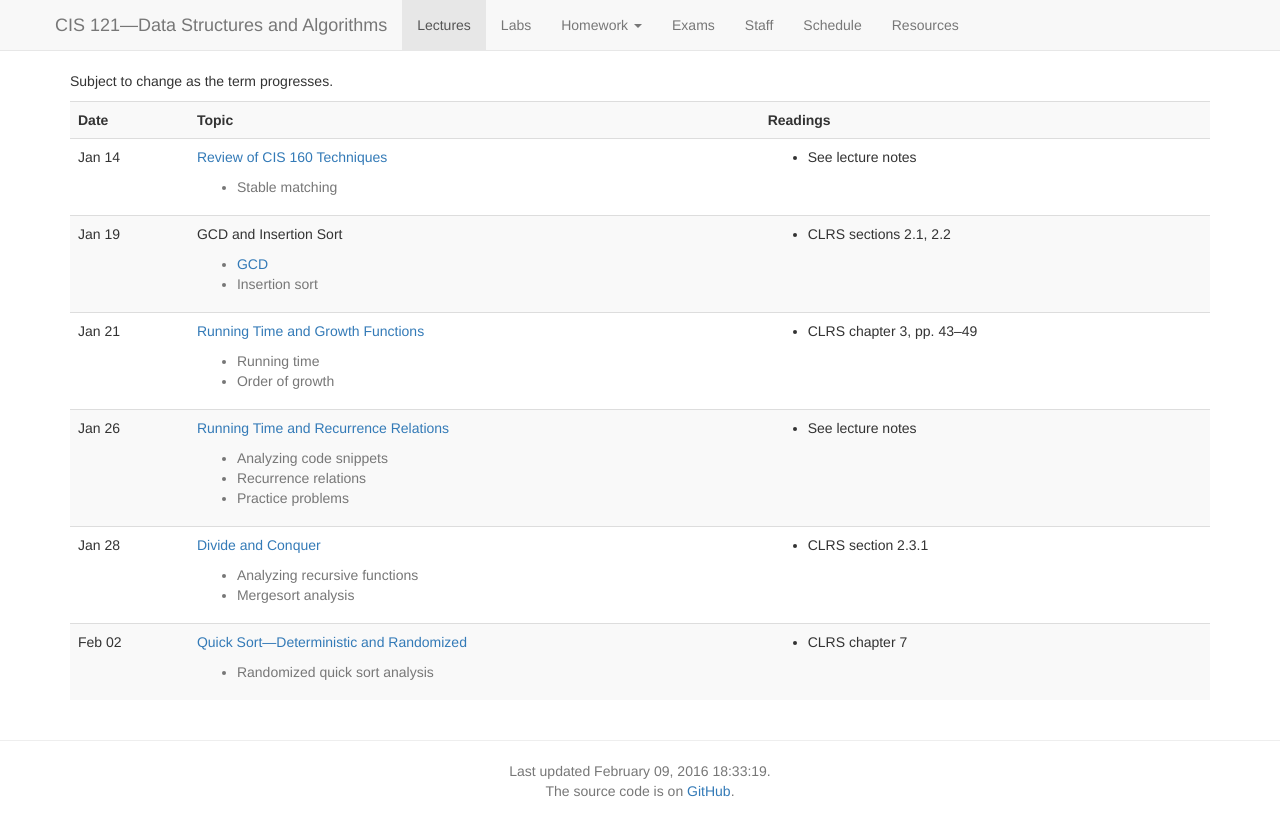
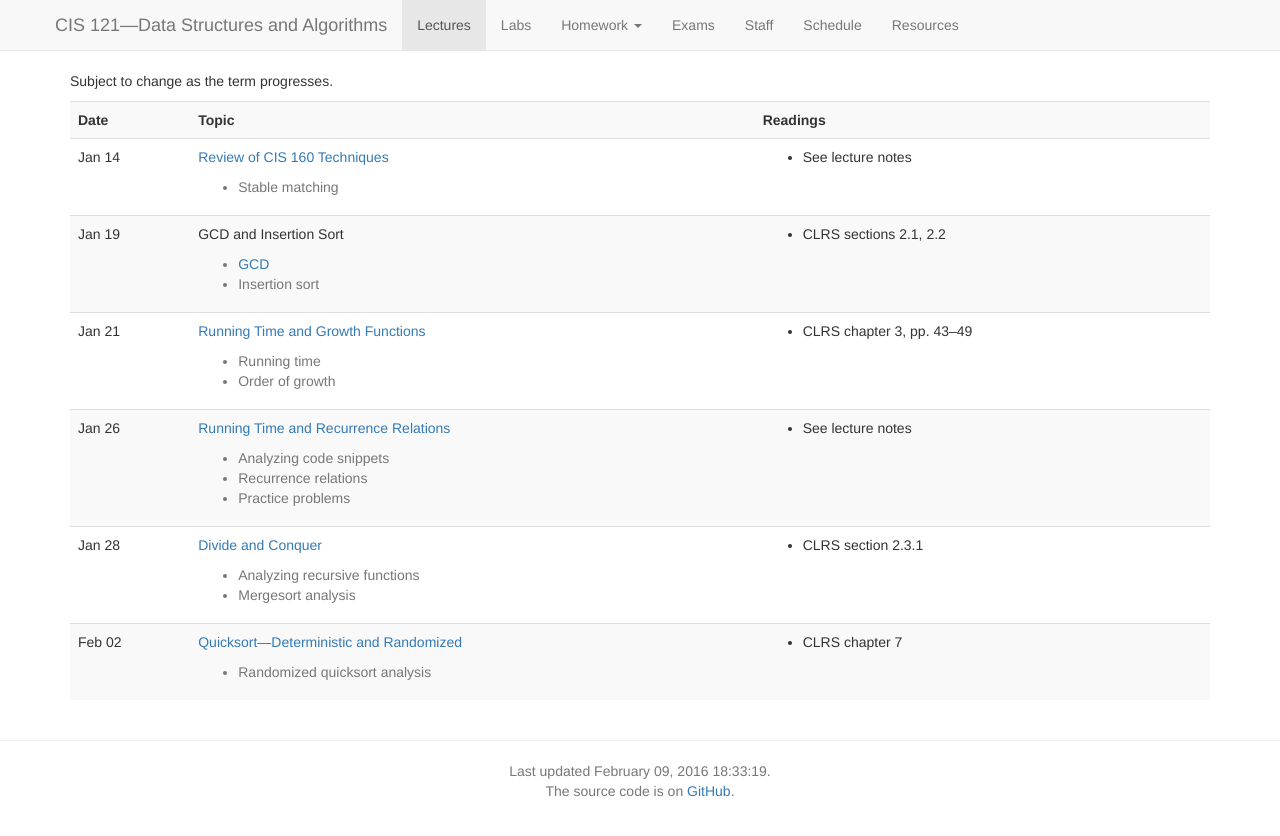
Before and after one commit to vikramkh/course-website-16fa, a Jekyll site: the page built from lectures.md, in a window 1280 px wide. Shown: the top 836 px of the page. Built offline with Jekyll 4.4.1, drawn with Linux system fonts in a browser that asks for light colours; nearby versions of some CDN libraries.

Commit message:
Change "quick sort" to "quicksort"

```diff
--- a/_data/lectures.yaml
+++ b/_data/lectures.yaml
@@ -46,9 +46,9 @@
     - CLRS section 2.3.1
 
 - date: 2016-2-2
-  title: Quick Sort---Deterministic and Randomized
+  title: Quicksort---Deterministic and Randomized
   highlights:
-    - Randomized quick sort analysis
+    - Randomized quicksort analysis
   slides: lectures/dc2.pdf
   reading:
     - CLRS chapter 7
```
Also changed, not shown: 2 other files.
